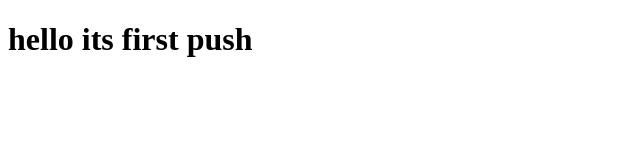
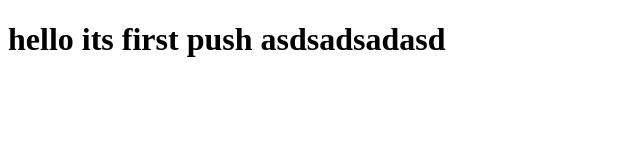
Before and after one commit to AlaaEldin123/storexd, a plain HTML site: page index.html in a window 1280 px wide. Shown: the whole page, without its empty margins (0-640 px from the left). Drawn offline with Linux system fonts and the light colour scheme.

Commit message:
building first page 2

```diff
--- a/index.html
+++ b/index.html
@@ -6,6 +6,7 @@
     <title>Document</title>
 </head>
 <body>
-    <h1>hello its first push </h1>
+    <h1>hello its first push asdsadsadasd </h1>
+
 </body>
 </html>
```
